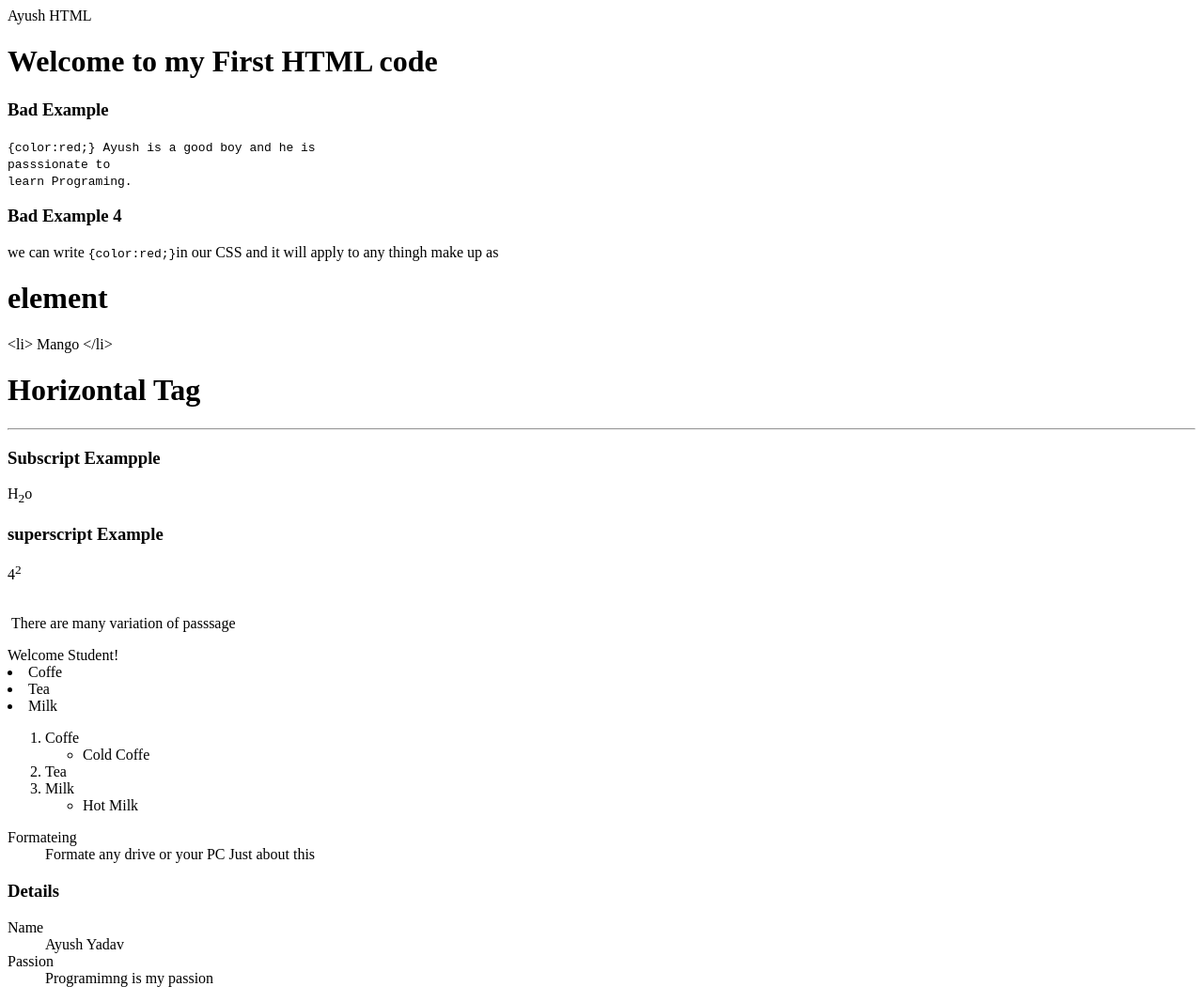
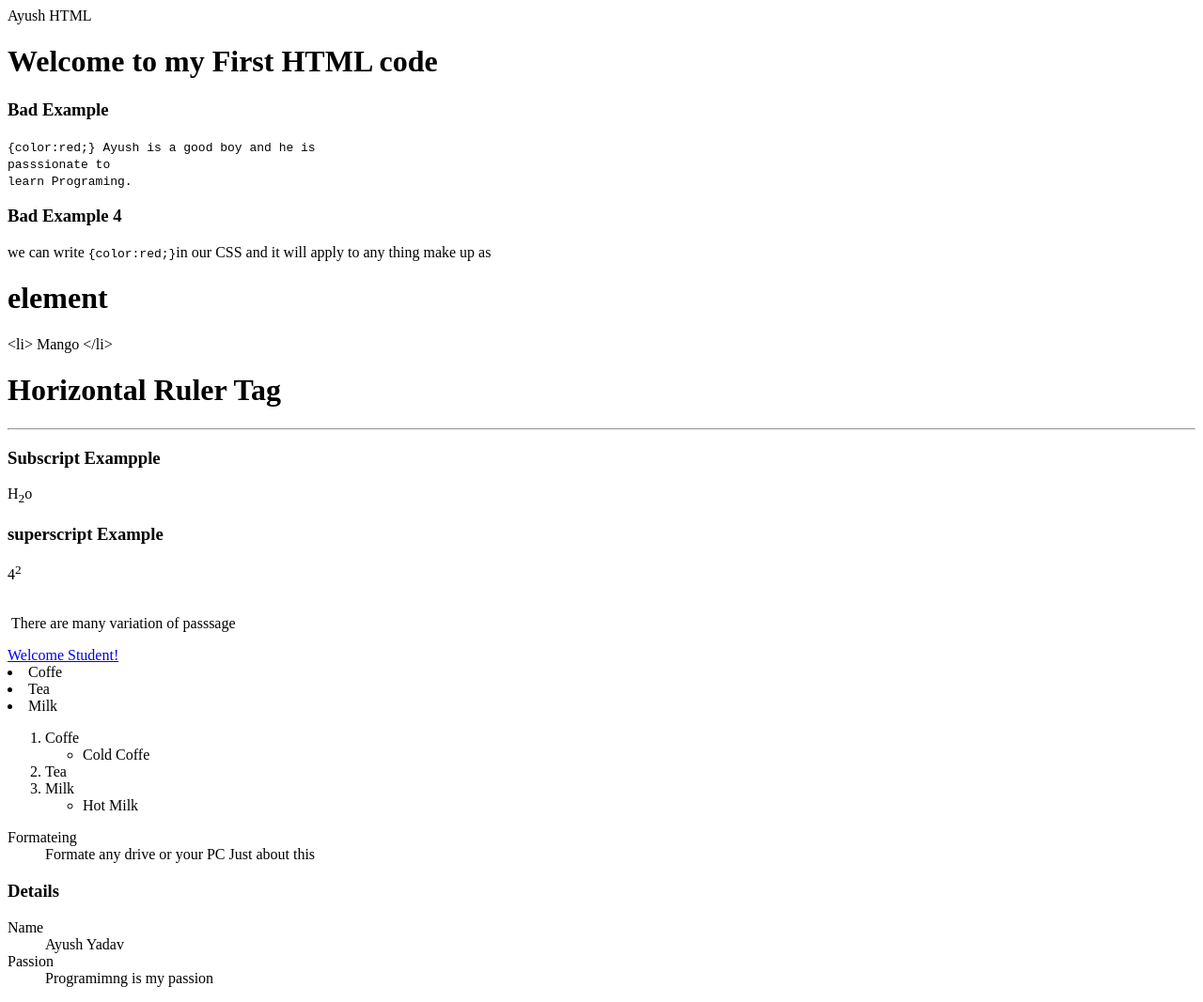
Before and after one commit to Vaibhav-003/Html-code, a plain HTML site: page HTML course/first day.html in a window 1280 px wide. Shown: the whole page at 94% size. Drawn offline with Linux system fonts and the light colour scheme.

Commit message:
Update first day.html

```diff
--- a/HTML course/first day.html
+++ b/HTML course/first day.html
@@ -12,10 +12,10 @@
             Ayush is a good boy and he is<br> passsionate to</br> learn Programing.
             </code>
             <h3>Bad Example 4</h3>
-            we can write <code>{color:red;}</code>in our CSS and it will apply to any thingh make up as <h1> element </h1>
+            we can write <code>{color:red;}</code>in our CSS and it will apply to any thing make up as <h1> element </h1>
             &lt;li&gt; Mango &lt;/li&gt;
         </p>
-        <h1>Horizontal Tag</h1>
+        <h1>Horizontal Ruler Tag</h1>
 
         <hr>
         <h3>Subscript Exampple</h3>
@@ -27,7 +27,7 @@
         <p>
             &nbsp;There are many variation of passsage
         </p>
-        <ahref="https://wwwbing.com">Welcome Student!</a>
+        <a href="https://wwwbing.com">Welcome Student!</a>
         </hr>
 
             <li>Coffe</li>
```
